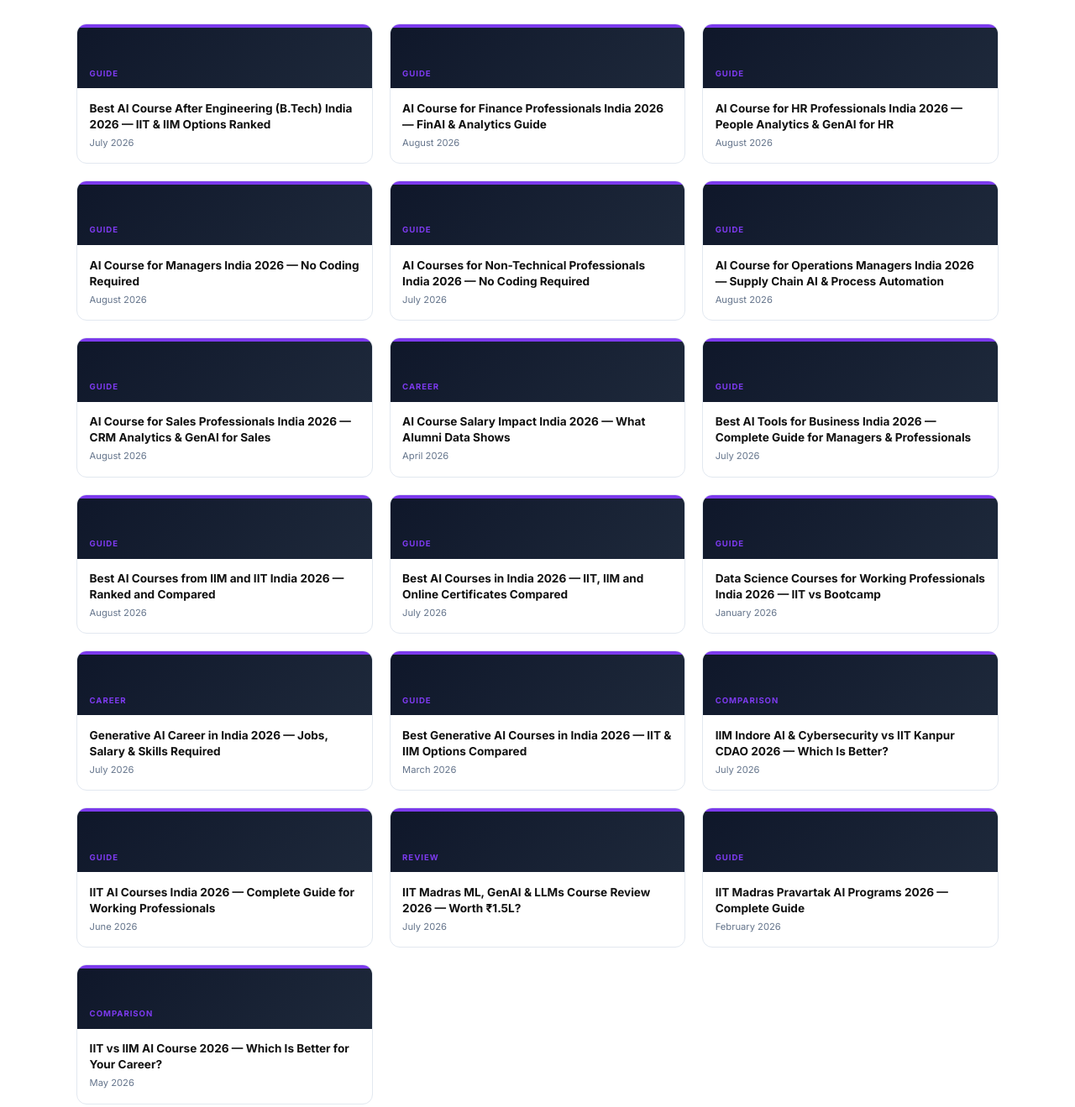
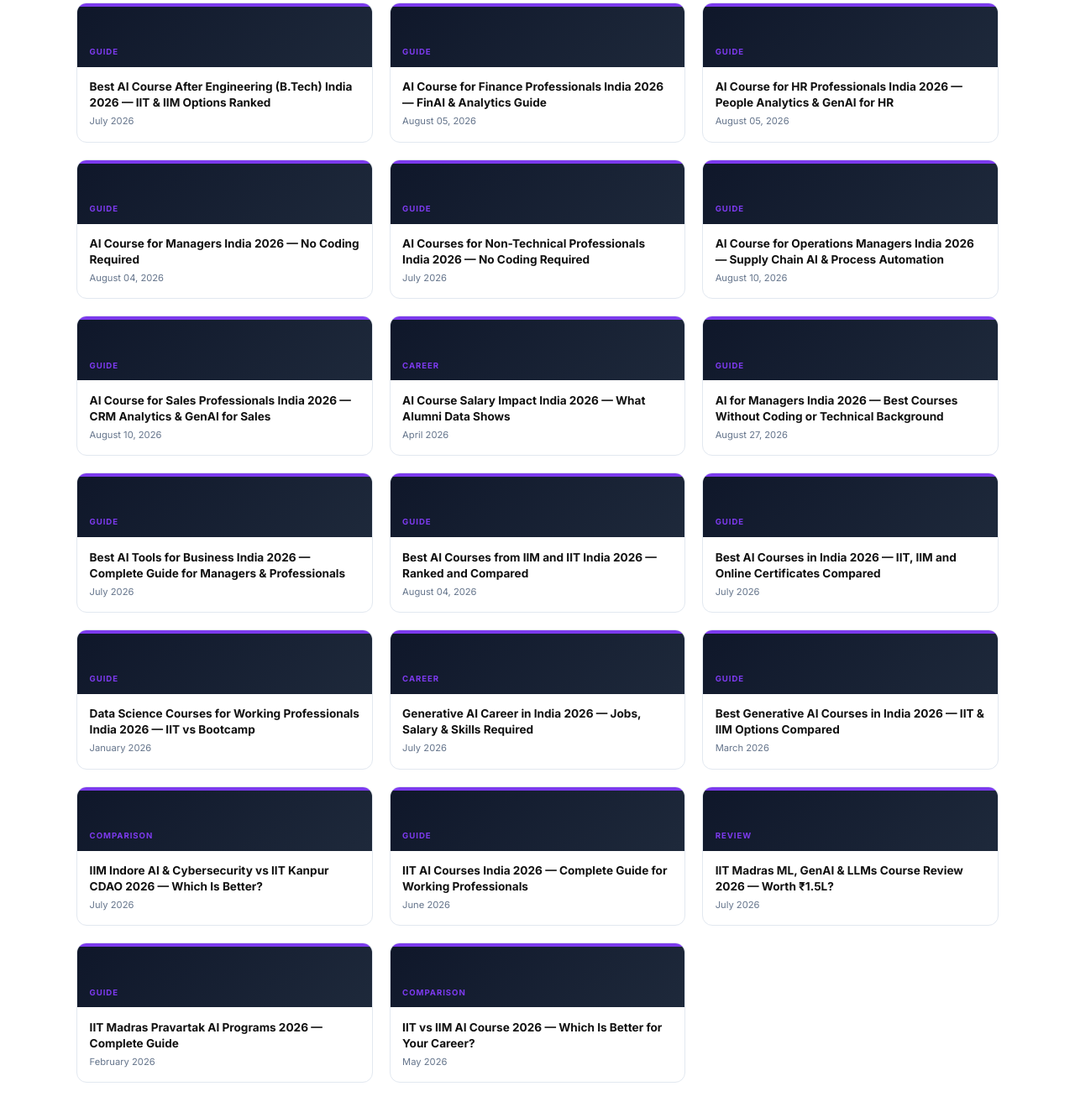
Before and after one commit to durgeshkekare-gif/aicourseindia-com, a website: page blog/index.html in a window 1280 px wide. Shown: the part 343-1662 px from the top of the page at 84% size. Drawn offline with Linux system fonts and the light colour scheme.

Commit message:
fix: rebuild index — real titles+dates

```diff
--- a/blog/index.html
+++ b/blog/index.html
@@ -1,233 +1,46 @@
-<!DOCTYPE html>
-<html lang="en">
-<head>
+<!DOCTYPE html><html lang="en"><head>
 <meta charset="UTF-8"><link rel="icon" href="/favicon.ico">
-<meta name="viewport" content="width=device-width,initial-scale=1.0">
-<meta name="robots" content="index,follow">
-<meta name="description" content="Best AI courses from IIM and IIT India 2026.">
-<title>Blog — 19 Guides | aicourseindia.com</title>
+<meta name="viewport" content="width=device-width,initial-scale=1.0"><meta name="robots" content="index,follow">
+<title>Blog — 20 Guides | aicourseindia.com</title>
 <link rel="canonical" href="https://aicourseindia.com/blog">
 <script async src="https://www.googletagmanager.com/gtag/js?id=G-9SH5L9BRPX"></script>
 <script>window.dataLayer=window.dataLayer||[];function gtag(){dataLayer.push(arguments);}gtag('js',new Date());gtag('config','G-9SH5L9BRPX');</script>
 <link rel="preconnect" href="https://fonts.googleapis.com">
 <link href="https://fonts.googleapis.com/css2?family=Sora:wght@400;600;700;800&family=Inter:wght@300;400;500;600;700&display=swap" rel="stylesheet">
 <link rel="stylesheet" href="/assets/style.css?v=11">
-</head>
-<body>
-<nav class="nav">
-  <a href="/" class="nav-logo"><span style='color:#8B5CF6'>AI</span>CourseIndia.com</a>
-  <ul class="nav-links"><li><a href='/courses/'>Courses</a></li><li><a href='/compare/'>Compare</a></li><li><a href='/blog/'>Blog</a></li></ul>
-  <a href="/apply.html" class="nav-cta">Free Counselling</a>
-  <button class="nav-ham">&#9776;</button>
-</nav>
+</head><body>
+<nav class="nav"><a href="/" class="nav-logo"><span style='color:#8B5CF6'>AI</span>CourseIndia.com</a>
+<a href="/apply.html" class="nav-cta">Free Counselling</a><button class="nav-ham">&#9776;</button></nav>
 <div style="background:linear-gradient(135deg,#0F172A,#1E293B);padding:52px 4%;text-align:center;border-bottom:3px solid #7C3AED33;">
-  <span style="font-size:.63rem;font-weight:700;letter-spacing:.16em;text-transform:uppercase;color:#7C3AED;display:block;margin-bottom:.5rem;">19 articles · Updated May 2026</span>
+  <span style="font-size:.63rem;font-weight:700;letter-spacing:.16em;text-transform:uppercase;color:#7C3AED;display:block;margin-bottom:.5rem;">20 articles · Updated May 2026</span>
   <h1 style="font-family:Sora,sans-serif;font-size:clamp(1.75rem,3.5vw,2.4rem);font-weight:800;color:#fff;letter-spacing:-.03em;margin-bottom:.5rem;">Guides &amp; Reviews</h1>
   <p style="font-size:.875rem;color:rgba(255,255,255,.45);max-width:520px;margin:.5rem auto 0;">Program reviews, comparisons, career guides and salary insights for professionals in India.</p>
 </div>
-<div class="blog-grid">
-<a href="/blog/ai-course-after-engineering-btech-india-2026" class="blog-card">
-  <div class="blog-card-bar" style="background:#7C3AED;"></div>
-  <div class="blog-card-head">
-    <span class="blog-card-cat" style="color:#7C3AED;">Guide</span>
-  </div>
-  <div class="blog-card-body">
-    <div class="blog-card-title">Best AI Course After Engineering (B.Tech) India 2026 — IIT & IIM Options Ranked</div>
-    <div class="blog-card-date">July 2026</div>
-  </div>
-</a>
-<a href="/blog/ai-course-for-finance-professionals-india-2026" class="blog-card">
-  <div class="blog-card-bar" style="background:#7C3AED;"></div>
-  <div class="blog-card-head">
-    <span class="blog-card-cat" style="color:#7C3AED;">Guide</span>
-  </div>
-  <div class="blog-card-body">
-    <div class="blog-card-title">AI Course for Finance Professionals India 2026 — FinAI & Analytics Guide</div>
-    <div class="blog-card-date">August 2026</div>
-  </div>
-</a>
-<a href="/blog/ai-course-for-hr-professionals-india-2026" class="blog-card">
-  <div class="blog-card-bar" style="background:#7C3AED;"></div>
-  <div class="blog-card-head">
-    <span class="blog-card-cat" style="color:#7C3AED;">Guide</span>
-  </div>
-  <div class="blog-card-body">
-    <div class="blog-card-title">AI Course for HR Professionals India 2026 — People Analytics & GenAI for HR</div>
-    <div class="blog-card-date">August 2026</div>
-  </div>
-</a>
-<a href="/blog/ai-course-for-managers-india-2026" class="blog-card">
-  <div class="blog-card-bar" style="background:#7C3AED;"></div>
-  <div class="blog-card-head">
-    <span class="blog-card-cat" style="color:#7C3AED;">Guide</span>
-  </div>
-  <div class="blog-card-body">
-    <div class="blog-card-title">AI Course for Managers India 2026 — No Coding Required</div>
-    <div class="blog-card-date">August 2026</div>
-  </div>
-</a>
-<a href="/blog/ai-course-for-non-technical-professionals-india-2026" class="blog-card">
-  <div class="blog-card-bar" style="background:#7C3AED;"></div>
-  <div class="blog-card-head">
-    <span class="blog-card-cat" style="color:#7C3AED;">Guide</span>
-  </div>
-  <div class="blog-card-body">
-    <div class="blog-card-title">AI Courses for Non-Technical Professionals India 2026 — No Coding Required</div>
-    <div class="blog-card-date">July 2026</div>
-  </div>
-</a>
-<a href="/blog/ai-course-for-operations-india-2026" class="blog-card">
-  <div class="blog-card-bar" style="background:#7C3AED;"></div>
-  <div class="blog-card-head">
-    <span class="blog-card-cat" style="color:#7C3AED;">Guide</span>
-  </div>
-  <div class="blog-card-body">
-    <div class="blog-card-title">AI Course for Operations Managers India 2026 — Supply Chain AI & Process Automation</div>
-    <div class="blog-card-date">August 2026</div>
-  </div>
-</a>
-<a href="/blog/ai-course-for-sales-professionals-india-2026" class="blog-card">
-  <div class="blog-card-bar" style="background:#7C3AED;"></div>
-  <div class="blog-card-head">
-    <span class="blog-card-cat" style="color:#7C3AED;">Guide</span>
-  </div>
-  <div class="blog-card-body">
-    <div class="blog-card-title">AI Course for Sales Professionals India 2026 — CRM Analytics & GenAI for Sales</div>
-    <div class="blog-card-date">August 2026</div>
-  </div>
-</a>
-<a href="/blog/ai-course-salary-impact-india" class="blog-card">
-  <div class="blog-card-bar" style="background:#7C3AED;"></div>
-  <div class="blog-card-head">
-    <span class="blog-card-cat" style="color:#7C3AED;">Career</span>
-  </div>
-  <div class="blog-card-body">
-    <div class="blog-card-title">AI Course Salary Impact India 2026 — What Alumni Data Shows</div>
-    <div class="blog-card-date">April 2026</div>
-  </div>
-</a>
-<a href="/blog/ai-tools-for-business-india-2026-guide" class="blog-card">
-  <div class="blog-card-bar" style="background:#7C3AED;"></div>
-  <div class="blog-card-head">
-    <span class="blog-card-cat" style="color:#7C3AED;">Guide</span>
-  </div>
-  <div class="blog-card-body">
-    <div class="blog-card-title">Best AI Tools for Business India 2026 — Complete Guide for Managers & Professionals</div>
-    <div class="blog-card-date">July 2026</div>
-  </div>
-</a>
-<a href="/blog/best-ai-courses-india-2026-iim-iit" class="blog-card">
-  <div class="blog-card-bar" style="background:#7C3AED;"></div>
-  <div class="blog-card-head">
-    <span class="blog-card-cat" style="color:#7C3AED;">Guide</span>
-  </div>
-  <div class="blog-card-body">
-    <div class="blog-card-title">Best AI Courses from IIM and IIT India 2026 — Ranked and Compared</div>
-    <div class="blog-card-date">August 2026</div>
-  </div>
-</a>
-<a href="/blog/best-ai-courses-india-2026" class="blog-card">
-  <div class="blog-card-bar" style="background:#7C3AED;"></div>
-  <div class="blog-card-head">
-    <span class="blog-card-cat" style="color:#7C3AED;">Guide</span>
-  </div>
-  <div class="blog-card-body">
-    <div class="blog-card-title">Best AI Courses in India 2026 — IIT, IIM and Online Certificates Compared</div>
-    <div class="blog-card-date">July 2026</div>
-  </div>
-</a>
-<a href="/blog/data-science-course-working-professionals-india" class="blog-card">
-  <div class="blog-card-bar" style="background:#7C3AED;"></div>
-  <div class="blog-card-head">
-    <span class="blog-card-cat" style="color:#7C3AED;">Guide</span>
-  </div>
-  <div class="blog-card-body">
-    <div class="blog-card-title">Data Science Courses for Working Professionals India 2026 — IIT vs Bootcamp</div>
-    <div class="blog-card-date">January 2026</div>
-  </div>
-</a>
-<a href="/blog/generative-ai-career-india-2026-jobs-salary" class="blog-card">
-  <div class="blog-card-bar" style="background:#7C3AED;"></div>
-  <div class="blog-card-head">
-    <span class="blog-card-cat" style="color:#7C3AED;">Career</span>
-  </div>
-  <div class="blog-card-body">
-    <div class="blog-card-title">Generative AI Career in India 2026 — Jobs, Salary & Skills Required</div>
-    <div class="blog-card-date">July 2026</div>
-  </div>
-</a>
-<a href="/blog/generative-ai-course-india-2026" class="blog-card">
-  <div class="blog-card-bar" style="background:#7C3AED;"></div>
-  <div class="blog-card-head">
-    <span class="blog-card-cat" style="color:#7C3AED;">Guide</span>
-  </div>
-  <div class="blog-card-body">
-    <div class="blog-card-title">Best Generative AI Courses in India 2026 — IIT & IIM Options Compared</div>
-    <div class="blog-card-date">March 2026</div>
-  </div>
-</a>
-<a href="/blog/iim-indore-ai-cybersecurity-vs-iit-cdao-2026" class="blog-card">
-  <div class="blog-card-bar" style="background:#7C3AED;"></div>
-  <div class="blog-card-head">
-    <span class="blog-card-cat" style="color:#7C3AED;">Comparison</span>
-  </div>
-  <div class="blog-card-body">
-    <div class="blog-card-title">IIM Indore AI & Cybersecurity vs IIT Kanpur CDAO 2026 — Which Is Better?</div>
-    <div class="blog-card-date">July 2026</div>
-  </div>
-</a>
-<a href="/blog/iit-ai-courses-india-2026" class="blog-card">
-  <div class="blog-card-bar" style="background:#7C3AED;"></div>
-  <div class="blog-card-head">
-    <span class="blog-card-cat" style="color:#7C3AED;">Guide</span>
-  </div>
-  <div class="blog-card-body">
-    <div class="blog-card-title">IIT AI Courses India 2026 — Complete Guide for Working Professionals</div>
-    <div class="blog-card-date">June 2026</div>
-  </div>
-</a>
-<a href="/blog/iit-madras-genai-llm-course-review-2026" class="blog-card">
-  <div class="blog-card-bar" style="background:#7C3AED;"></div>
-  <div class="blog-card-head">
-    <span class="blog-card-cat" style="color:#7C3AED;">Review</span>
-  </div>
-  <div class="blog-card-body">
-    <div class="blog-card-title">IIT Madras ML, GenAI & LLMs Course Review 2026 — Worth ₹1.5L?</div>
-    <div class="blog-card-date">July 2026</div>
-  </div>
-</a>
-<a href="/blog/iit-madras-pravartak-ai-programs" class="blog-card">
-  <div class="blog-card-bar" style="background:#7C3AED;"></div>
-  <div class="blog-card-head">
-    <span class="blog-card-cat" style="color:#7C3AED;">Guide</span>
-  </div>
-  <div class="blog-card-body">
-    <div class="blog-card-title">IIT Madras Pravartak AI Programs 2026 — Complete Guide</div>
-    <div class="blog-card-date">February 2026</div>
-  </div>
-</a>
-<a href="/blog/iit-vs-iim-ai-course" class="blog-card">
-  <div class="blog-card-bar" style="background:#7C3AED;"></div>
-  <div class="blog-card-head">
-    <span class="blog-card-cat" style="color:#7C3AED;">Comparison</span>
-  </div>
-  <div class="blog-card-body">
-    <div class="blog-card-title">IIT vs IIM AI Course 2026 — Which Is Better for Your Career?</div>
-    <div class="blog-card-date">May 2026</div>
-  </div>
-</a>
+<div class="blog-grid"><a href="/blog/ai-course-after-engineering-btech-india-2026" class="blog-card"><div class="blog-card-bar" style="background:#7C3AED;"></div><div class="blog-card-head"><span class="blog-card-cat" style="color:#7C3AED;">Guide</span></div><div class="blog-card-body"><div class="blog-card-title">Best AI Course After Engineering (B.Tech) India 2026 — IIT & IIM Options Ranked</div><div class="blog-card-date">July 2026</div></div></a>
+<a href="/blog/ai-course-for-finance-professionals-india-2026" class="blog-card"><div class="blog-card-bar" style="background:#7C3AED;"></div><div class="blog-card-head"><span class="blog-card-cat" style="color:#7C3AED;">Guide</span></div><div class="blog-card-body"><div class="blog-card-title">AI Course for Finance Professionals India 2026 — FinAI & Analytics Guide</div><div class="blog-card-date">August 05, 2026</div></div></a>
+<a href="/blog/ai-course-for-hr-professionals-india-2026" class="blog-card"><div class="blog-card-bar" style="background:#7C3AED;"></div><div class="blog-card-head"><span class="blog-card-cat" style="color:#7C3AED;">Guide</span></div><div class="blog-card-body"><div class="blog-card-title">AI Course for HR Professionals India 2026 — People Analytics & GenAI for HR</div><div class="blog-card-date">August 05, 2026</div></div></a>
+<a href="/blog/ai-course-for-managers-india-2026" class="blog-card"><div class="blog-card-bar" style="background:#7C3AED;"></div><div class="blog-card-head"><span class="blog-card-cat" style="color:#7C3AED;">Guide</span></div><div class="blog-card-body"><div class="blog-card-title">AI Course for Managers India 2026 — No Coding Required</div><div class="blog-card-date">August 04, 2026</div></div></a>
+<a href="/blog/ai-course-for-non-technical-professionals-india-2026" class="blog-card"><div class="blog-card-bar" style="background:#7C3AED;"></div><div class="blog-card-head"><span class="blog-card-cat" style="color:#7C3AED;">Guide</span></div><div class="blog-card-body"><div class="blog-card-title">AI Courses for Non-Technical Professionals India 2026 — No Coding Required</div><div class="blog-card-date">July 2026</div></div></a>
+<a href="/blog/ai-course-for-operations-india-2026" class="blog-card"><div class="blog-card-bar" style="background:#7C3AED;"></div><div class="blog-card-head"><span class="blog-card-cat" style="color:#7C3AED;">Guide</span></div><div class="blog-card-body"><div class="blog-card-title">AI Course for Operations Managers India 2026 — Supply Chain AI & Process Automation</div><div class="blog-card-date">August 10, 2026</div></div></a>
+<a href="/blog/ai-course-for-sales-professionals-india-2026" class="blog-card"><div class="blog-card-bar" style="background:#7C3AED;"></div><div class="blog-card-head"><span class="blog-card-cat" style="color:#7C3AED;">Guide</span></div><div class="blog-card-body"><div class="blog-card-title">AI Course for Sales Professionals India 2026 — CRM Analytics & GenAI for Sales</div><div class="blog-card-date">August 10, 2026</div></div></a>
+<a href="/blog/ai-course-salary-impact-india" class="blog-card"><div class="blog-card-bar" style="background:#7C3AED;"></div><div class="blog-card-head"><span class="blog-card-cat" style="color:#7C3AED;">Career</span></div><div class="blog-card-body"><div class="blog-card-title">AI Course Salary Impact India 2026 — What Alumni Data Shows</div><div class="blog-card-date">April 2026</div></div></a>
+<a href="/blog/ai-for-managers-india-2026-best-courses" class="blog-card"><div class="blog-card-bar" style="background:#7C3AED;"></div><div class="blog-card-head"><span class="blog-card-cat" style="color:#7C3AED;">Guide</span></div><div class="blog-card-body"><div class="blog-card-title">AI for Managers India 2026 — Best Courses Without Coding or Technical Background</div><div class="blog-card-date">August 27, 2026</div></div></a>
+<a href="/blog/ai-tools-for-business-india-2026-guide" class="blog-card"><div class="blog-card-bar" style="background:#7C3AED;"></div><div class="blog-card-head"><span class="blog-card-cat" style="color:#7C3AED;">Guide</span></div><div class="blog-card-body"><div class="blog-card-title">Best AI Tools for Business India 2026 — Complete Guide for Managers & Professionals</div><div class="blog-card-date">July 2026</div></div></a>
+<a href="/blog/best-ai-courses-india-2026-iim-iit" class="blog-card"><div class="blog-card-bar" style="background:#7C3AED;"></div><div class="blog-card-head"><span class="blog-card-cat" style="color:#7C3AED;">Guide</span></div><div class="blog-card-body"><div class="blog-card-title">Best AI Courses from IIM and IIT India 2026 — Ranked and Compared</div><div class="blog-card-date">August 04, 2026</div></div></a>
+<a href="/blog/best-ai-courses-india-2026" class="blog-card"><div class="blog-card-bar" style="background:#7C3AED;"></div><div class="blog-card-head"><span class="blog-card-cat" style="color:#7C3AED;">Guide</span></div><div class="blog-card-body"><div class="blog-card-title">Best AI Courses in India 2026 — IIT, IIM and Online Certificates Compared</div><div class="blog-card-date">July 2026</div></div></a>
+<a href="/blog/data-science-course-working-professionals-india" class="blog-card"><div class="blog-card-bar" style="background:#7C3AED;"></div><div class="blog-card-head"><span class="blog-card-cat" style="color:#7C3AED;">Guide</span></div><div class="blog-card-body"><div class="blog-card-title">Data Science Courses for Working Professionals India 2026 — IIT vs Bootcamp</div><div class="blog-card-date">January 2026</div></div></a>
+<a href="/blog/generative-ai-career-india-2026-jobs-salary" class="blog-card"><div class="blog-card-bar" style="background:#7C3AED;"></div><div class="blog-card-head"><span class="blog-card-cat" style="color:#7C3AED;">Career</span></div><div class="blog-card-body"><div class="blog-card-title">Generative AI Career in India 2026 — Jobs, Salary & Skills Required</div><div class="blog-card-date">July 2026</div></div></a>
+<a href="/blog/generative-ai-course-india-2026" class="blog-card"><div class="blog-card-bar" style="background:#7C3AED;"></div><div class="blog-card-head"><span class="blog-card-cat" style="color:#7C3AED;">Guide</span></div><div class="blog-card-body"><div class="blog-card-title">Best Generative AI Courses in India 2026 — IIT & IIM Options Compared</div><div class="blog-card-date">March 2026</div></div></a>
+<a href="/blog/iim-indore-ai-cybersecurity-vs-iit-cdao-2026" class="blog-card"><div class="blog-card-bar" style="background:#7C3AED;"></div><div class="blog-card-head"><span class="blog-card-cat" style="color:#7C3AED;">Comparison</span></div><div class="blog-card-body"><div class="blog-card-title">IIM Indore AI & Cybersecurity vs IIT Kanpur CDAO 2026 — Which Is Better?</div><div class="blog-card-date">July 2026</div></div></a>
+<a href="/blog/iit-ai-courses-india-2026" class="blog-card"><div class="blog-card-bar" style="background:#7C3AED;"></div><div class="blog-card-head"><span class="blog-card-cat" style="color:#7C3AED;">Guide</span></div><div class="blog-card-body"><div class="blog-card-title">IIT AI Courses India 2026 — Complete Guide for Working Professionals</div><div class="blog-card-date">June 2026</div></div></a>
+<a href="/blog/iit-madras-genai-llm-course-review-2026" class="blog-card"><div class="blog-card-bar" style="background:#7C3AED;"></div><div class="blog-card-head"><span class="blog-card-cat" style="color:#7C3AED;">Review</span></div><div class="blog-card-body"><div class="blog-card-title">IIT Madras ML, GenAI & LLMs Course Review 2026 — Worth ₹1.5L?</div><div class="blog-card-date">July 2026</div></div></a>
+<a href="/blog/iit-madras-pravartak-ai-programs" class="blog-card"><div class="blog-card-bar" style="background:#7C3AED;"></div><div class="blog-card-head"><span class="blog-card-cat" style="color:#7C3AED;">Guide</span></div><div class="blog-card-body"><div class="blog-card-title">IIT Madras Pravartak AI Programs 2026 — Complete Guide</div><div class="blog-card-date">February 2026</div></div></a>
+<a href="/blog/iit-vs-iim-ai-course" class="blog-card"><div class="blog-card-bar" style="background:#7C3AED;"></div><div class="blog-card-head"><span class="blog-card-cat" style="color:#7C3AED;">Comparison</span></div><div class="blog-card-body"><div class="blog-card-title">IIT vs IIM AI Course 2026 — Which Is Better for Your Career?</div><div class="blog-card-date">May 2026</div></div></a></div>
+<footer style="background:#0F172A;padding:1.5rem 4%;margin-top:3rem;text-align:center;">
+<p style="font-size:.7rem;color:rgba(255,255,255,.35);">© 2026 aicourseindia.com</p>
+</footer>
+<div class="sticky-mb" style="display:flex;">
+<button onclick="window.location.href='/apply.html'" style="flex:1;background:rgba(255,255,255,.08);border:none;color:rgba(255,255,255,.7);padding:.65rem;font-size:.78rem;font-weight:700;cursor:pointer;">📞 Call</button>
+<a href="/apply.html" style="flex:1;text-align:center;background:#7C3AED;color:#fff;padding:.65rem;font-size:.78rem;font-weight:700;text-decoration:none;display:flex;align-items:center;justify-content:center;">Free Counselling →</a>
 </div>
-<footer style="background:#0F172A;color:rgba(255,255,255,.45);padding:2.5rem 4%;margin-top:3rem;">
-<div style="max-width:1200px;margin:0 auto;display:grid;grid-template-columns:1fr 1fr 1fr;gap:2rem;flex-wrap:wrap;">
-<div><div style="color:#fff;font-weight:700;font-size:.9rem;margin-bottom:.75rem;"><span style='color:#8B5CF6'>AI</span>CourseIndia.com</div><p style="font-size:.75rem;line-height:1.7;">AI Courses India 2026</p></div>
-<div><div style="color:#7C3AED;font-weight:700;font-size:.7rem;text-transform:uppercase;letter-spacing:.1em;margin-bottom:.75rem;">Programs ★</div><ul style="list-style:none;padding:0;margin:0;display:flex;flex-direction:column;gap:.4rem;"><li><a href="https://www.jaroeducation.com/professional-certificate-programme-in-analytics-and-generative-ai-iim-kozhikode" target="_blank" rel="noopener">IIM Kozhikode Analytics & GenAI</a></li><li><a href="https://www.jaroeducation.com/post-graduate-certificate-programme-in-applied-data-science-ai-iit-roorkee" target="_blank" rel="noopener">IIT Roorkee DS & AI</a></li></ul></div>
-<div><div style="color:#7C3AED;font-weight:700;font-size:.7rem;text-transform:uppercase;letter-spacing:.1em;margin-bottom:.75rem;">Related Sites</div><ul style="list-style:none;padding:0;margin:0;display:flex;flex-direction:column;gap:.4rem;"><li><a href="https://aicertification.co.in">AI Certification</a></li><li><a href="https://datasciencecourse.in">Data Science</a></li></ul></div>
-</div>
-<div style="max-width:1200px;margin:1.5rem auto 0;padding-top:1rem;border-top:1px solid rgba(255,255,255,.1);font-size:.7rem;">© 2026 aicourseindia.com</div>
-</footer>
-<div class="sticky-mb">
-  <button class="smb-call" onclick="window.location.href='/apply.html'">📞 Call</button>
-  <a href="/apply.html" class="smb-cta" style="background:#7C3AED;">Free Counselling →</a>
-</div>
-<script src="/assets/main.js?v=11"></script>
-</body></html>
+<script src="/assets/main.js?v=11"></script></body></html>
```
